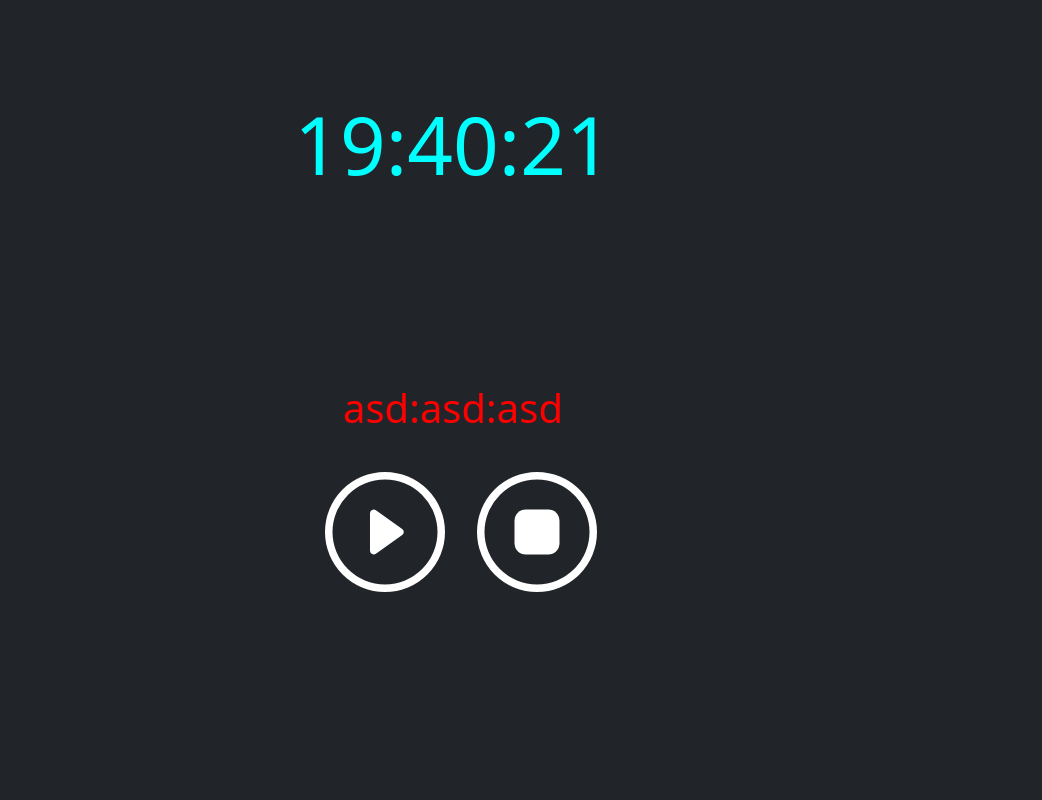
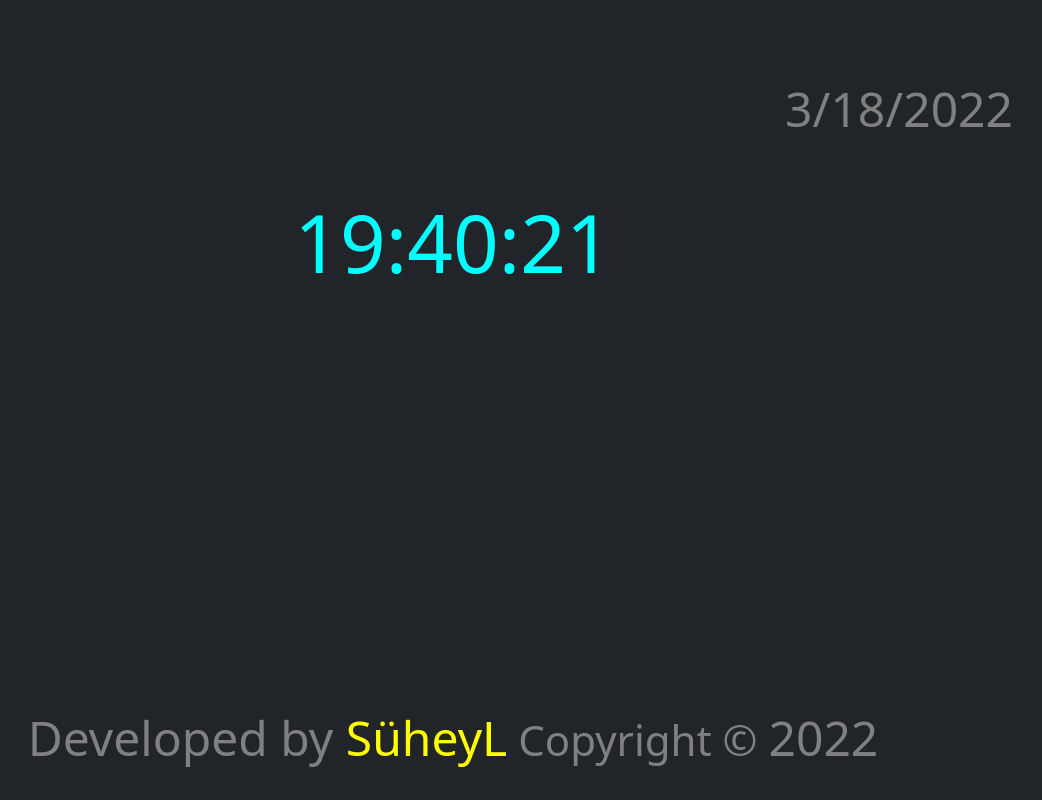
Before and after one commit to suheyl-yazici/digital_clock, a plain HTML site: page index.html in a window 1280 px wide. Shown: the whole page, without its empty margins (187-1229 px from the left). Drawn offline with nearby package versions, Linux system fonts and the light colour scheme.

Commit message:
project completed

```diff
--- a/apps.js
+++ b/apps.js
@@ -3,19 +3,21 @@ const minute = document.querySelector(".minute");
 const second = document.querySelector(".second");
 const colon = document.querySelector(".colon");
 const colon2 = document.querySelector(".colon2");
+const date = document.querySelector("#date");
 colon.style.display = "none";
 colon2.style.display = "none";
 
 
 setInterval(() => {
+    const newDate = new Date().toLocaleDateString();
     let newHour = new Date().getHours();
     let newMinute = new Date().getMinutes();
     let newSecond = new Date().getSeconds();
     colon.style.display = "block";
     colon2.style.display = "block";
 
+    date.innerHTML = newDate
     hour.innerText = newHour.toString().padStart(2,0);
     minute.innerText = newMinute.toString().padStart(2,0);
     second.innerText = newSecond.toString().padStart(2,0);
-
 },1000);
--- a/index.html
+++ b/index.html
@@ -16,9 +16,11 @@
     <title>Hello, world!</title>
   </head>
   <body class="bg-dark">
+
+    <header><h2 id="date"></h2></header>
     <div
       class="container-fluid d-flex justify-content-center mt-5 pt-5"
-      style="color: aqua"
+      style="color: aqua;"
     >
       <div class="hour display-1"></div>
       <div class="colon display-1">:</div>
@@ -26,77 +28,14 @@
       <div class="colon2 display-1">:</div>
       <div class="second display-1"></div>
     </div>
-
-    <br /><br /><br /><br />
-
-    <div
-      class="container-fluid d-flex justify-content-center mt-5 pt-5"
-      style="color: red"
-    >
-      <div class="time"><h1>asd</h1></div>
-      <div class="time"><h1>:</h1></div>
-      <div class="time"><h1>asd</h1></div>
-      <div class="time"><h1>:</h1></div>
-      <div class="time"><h1>asd</h1></div>
-    </div>
-    <div class="container-fluid d-flex justify-content-center m-2 p-2">
-      <svg
-        xmlns="http://www.w3.org/2000/svg"
-        width="120"
-        height="120"
-        fill="white"
-        class="bi bi-play-circle m-3"
-        viewBox="0 0 16 16"
-      >
-        <path
-          d="M8 15A7 7 0 1 1 8 1a7 7 0 0 1 0 14zm0 1A8 8 0 1 0 8 0a8 8 0 0 0 0 16z"
-        />
-        <path
-          d="M6.271 5.055a.5.5 0 0 1 .52.038l3.5 2.5a.5.5 0 0 1 0 .814l-3.5 2.5A.5.5 0 0 1 6 10.5v-5a.5.5 0 0 1 .271-.445z"
-        />
-      </svg>
-      <!-- <svg
-        xmlns="http://www.w3.org/2000/svg"
-        width="120"
-        height="120"
-        fill="white"
-        class="bi bi-pause-circle m-3"
-        viewBox="0 0 16 16"
-      >
-        <path
-          d="M8 15A7 7 0 1 1 8 1a7 7 0 0 1 0 14zm0 1A8 8 0 1 0 8 0a8 8 0 0 0 0 16z"
-        />
-        <path
-          d="M5 6.25a1.25 1.25 0 1 1 2.5 0v3.5a1.25 1.25 0 1 1-2.5 0v-3.5zm3.5 0a1.25 1.25 0 1 1 2.5 0v3.5a1.25 1.25 0 1 1-2.5 0v-3.5z"
-        />
-      </svg> -->
-      <svg
-        xmlns="http://www.w3.org/2000/svg"
-        width="120"
-        height="120"
-        fill="white"
-        class="bi bi-stop-circle m-3"
-        viewBox="0 0 16 16"
-      >
-        <path
-          d="M8 15A7 7 0 1 1 8 1a7 7 0 0 1 0 14zm0 1A8 8 0 1 0 8 0a8 8 0 0 0 0 16z"
-        />
-        <path
-          d="M5 6.5A1.5 1.5 0 0 1 6.5 5h3A1.5 1.5 0 0 1 11 6.5v3A1.5 1.5 0 0 1 9.5 11h-3A1.5 1.5 0 0 1 5 9.5v-3z"
-        />
-      </svg>
-     </div>
-
+    <footer id="footer">
+      <p>Developed by <span>SüheyL</span><small> Copyright © </small>2022</p>
+    </footer>
     <script
       src="https://cdn.jsdelivr.net/npm/bootstrap@5.1.3/dist/js/bootstrap.bundle.min.js"
       integrity="sha384-ka7Sk0Gln4gmtz2MlQnikT1wXgYsOg+OMhuP+IlRH9sENBO0LRn5q+8nbTov4+1p"
       crossorigin="anonymous"
     ></script>
-
-    <!--
-    <script src="https://cdn.jsdelivr.net/npm/@popperjs/core@2.10.2/dist/umd/popper.min.js" integrity="sha384-7+zCNj/IqJ95wo16oMtfsKbZ9ccEh31eOz1HGyDuCQ6wgnyJNSYdrPa03rtR1zdB" crossorigin="anonymous"></script>
-    <script src="https://cdn.jsdelivr.net/npm/bootstrap@5.1.3/dist/js/bootstrap.min.js" integrity="sha384-QJHtvGhmr9XOIpI6YVutG+2QOK9T+ZnN4kzFN1RtK3zEFEIsxhlmWl5/YESvpZ13" crossorigin="anonymous"></script>
-    -->
     <script src="./apps.js"></script>
   </body>
 </html>
--- a/style.css
+++ b/style.css
@@ -0,0 +1,41 @@
+*{
+    margin: 0;
+    padding: 0;
+    box-sizing: border-box;
+}
+
+#date{
+    float: right;
+    margin-right: 5rem;
+    margin-top: 5rem;
+    font-size: 3rem;
+    color: grey;
+}
+
+#footer{
+    text-align: center;
+    bottom: 10px;
+    position: fixed;
+    width: 100%;
+    font-size: 3rem;
+    color: grey;
+}
+span{
+    color: yellow;
+}
+
+@media screen and (max-width:650px) {
+    #date {
+        font-size: 1rem;
+        margin-right: 2.1rem;
+    }
+    .container{
+        font-size: 3rem;
+        position: absolute;
+        top: 15rem;
+        left: 2rem;
+    }
+    #footer {
+        font-size: .9rem;
+    }
+}
```
